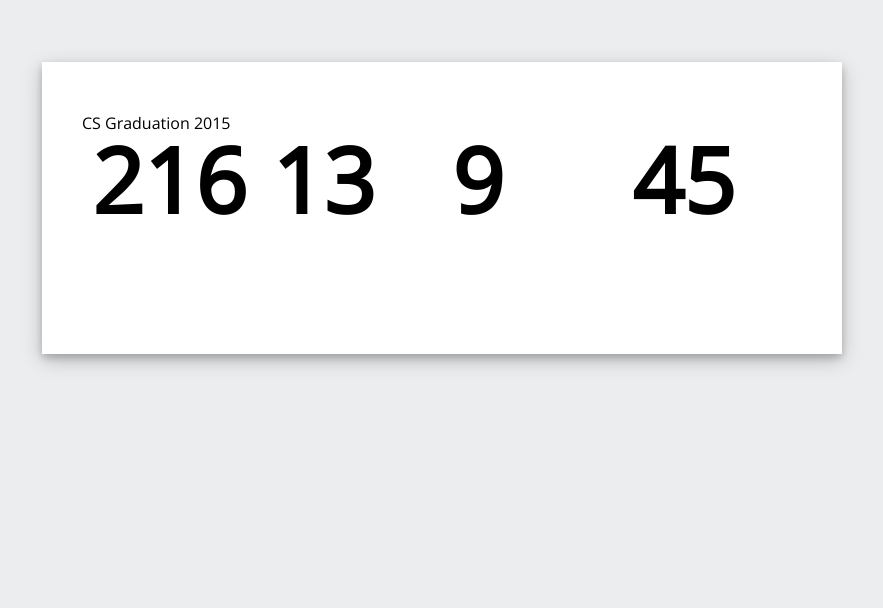
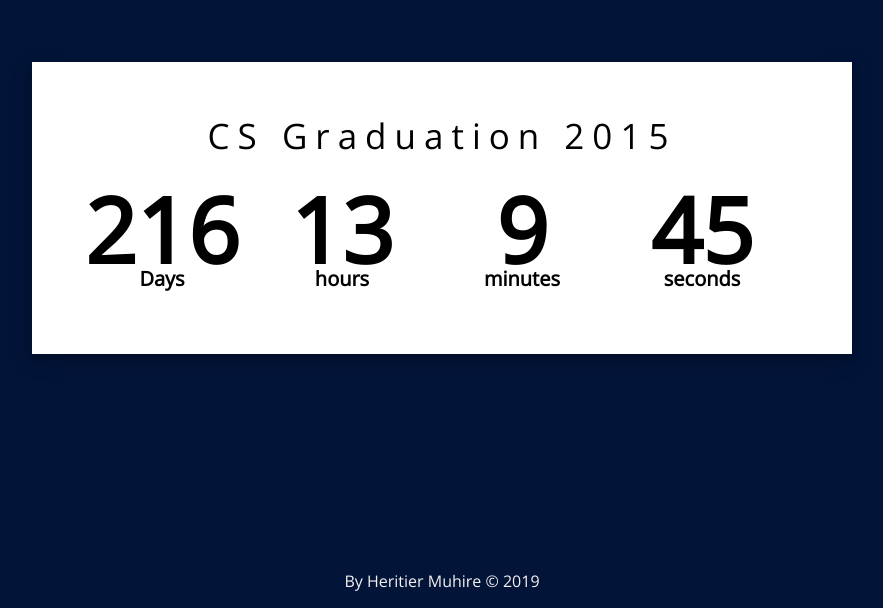
Before and after one commit to MuhireHeritier/graduation-countdown, a plain HTML site: page index.html in a window 1280 px wide. Shown: the part 192-800 px from the top of the page, without its empty margins (198-1081 px from the left). Drawn offline with nearby package versions, Linux system fonts and the light colour scheme.

Commit message:
changed the background

```diff
--- a/index.html
+++ b/index.html
@@ -15,6 +15,9 @@
             <div class="box title"></div>
             <div class="box title"></div>
         </div>
+        <div class="footer">
+                <p>By Heritier Muhire &copy; 2019</p>
+        </div>
         <script>
             var countDownDate = new Date("Feb 28, 2020 00:00:00").getTime();
 
@@ -27,7 +30,7 @@
                 var minutes = Math.floor((timeLeft % (1000 * 60 * 60)) / (1000 * 60));
                 var seconds = Math.floor((timeLeft % (1000 * 60)) / 1000);
 
-                document.getElementById("counter").innerHTML = '<div class="box time">' + days + '</div><div class="box time">' + hours + '</div><div class="box time">' + minutes + '</div><div class="box time">' + seconds + '</div>';
+                document.getElementById("counter").innerHTML = '<div class="box time">' + days + '<div class="text">Days</div></div><div class="box time">' + hours + '<div class="text">hours</div></div><div class="box time">' + minutes + '<div class="text">minutes</div></div><div class="box time">' + seconds + '<div class="text">seconds</div></div>';
 
                  }, 1000);
         </script>
--- a/main.css
+++ b/main.css
@@ -1,13 +1,13 @@
 html, body{
     margin: 0;
     padding: 0;
-    background: #ecedef;
+    background: #021438;
     font-family: 'Montserrat', sans-serif;
     font-family: 'Open Sans', sans-serif;
 }
 #container{
-    width: 720px;
-    position: fixed;
+    width: 740px;
+    position: absolute;
     top: 50%;
     left: 50%;
     transform: translate(-50%, -50%);
@@ -17,21 +17,39 @@ html, body{
 }
 .time{
     font-size: 90px;
-    line-height: 90px;
+    line-height: 50px;
     font-weight: 800;
+}
+
+.text{
+    font-size: 20px;
+
 }
 
 .box{
     float: left;
     margin: 0 10px;
     width: 160px;
+    text-align: center;
 }
 
 .title{
-    letter-spacing: 10px;
+    letter-spacing: 4px;
+}
+
+.head{
+    letter-spacing: 8px;
     width: 100%;
     text-align: center;
-    font-size: 30px;
+    font-size: 35px;
     font-weight: 300;
-    margin-bottom: 20px;
+    margin-bottom: 45px;
 }
+.footer{
+    position: fixed;
+    left: 0;
+    bottom: 0;
+    width: 100%;
+    color: #f5f1f1;
+    text-align: center;
+}
```
